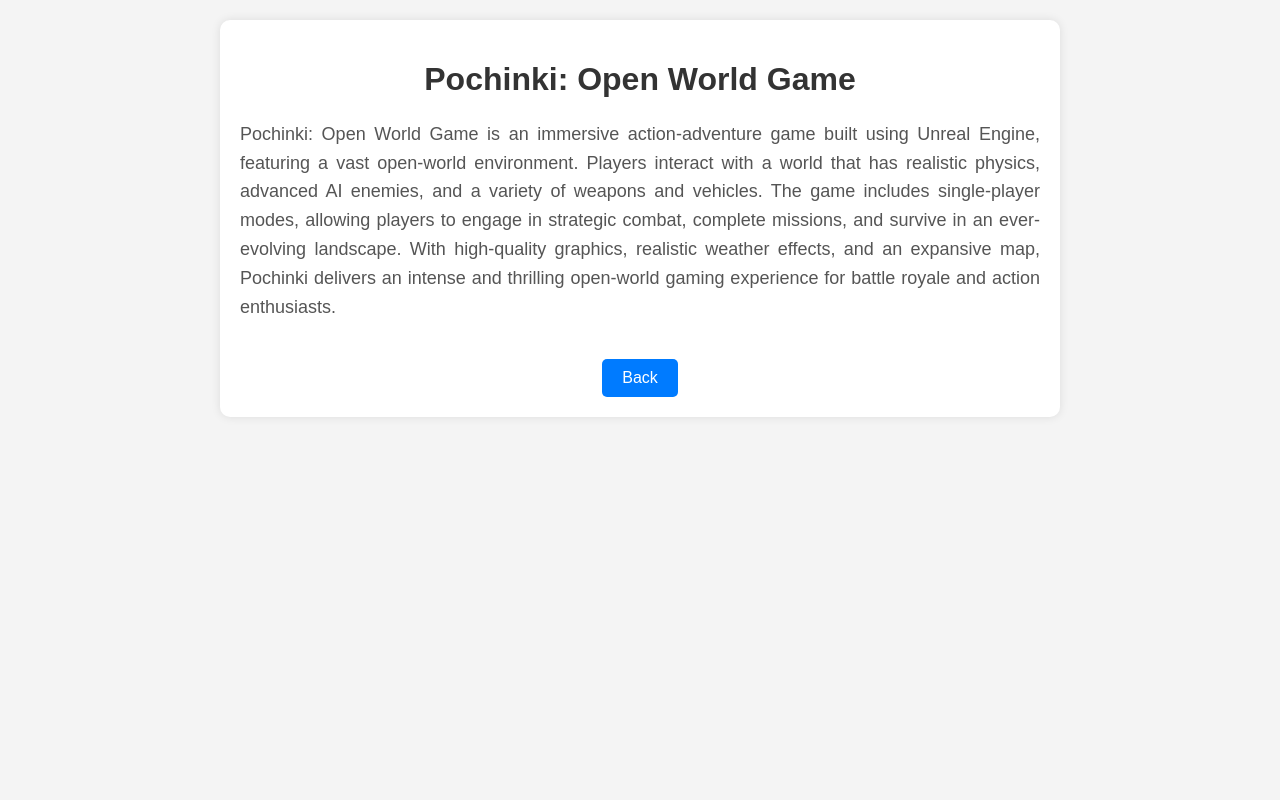
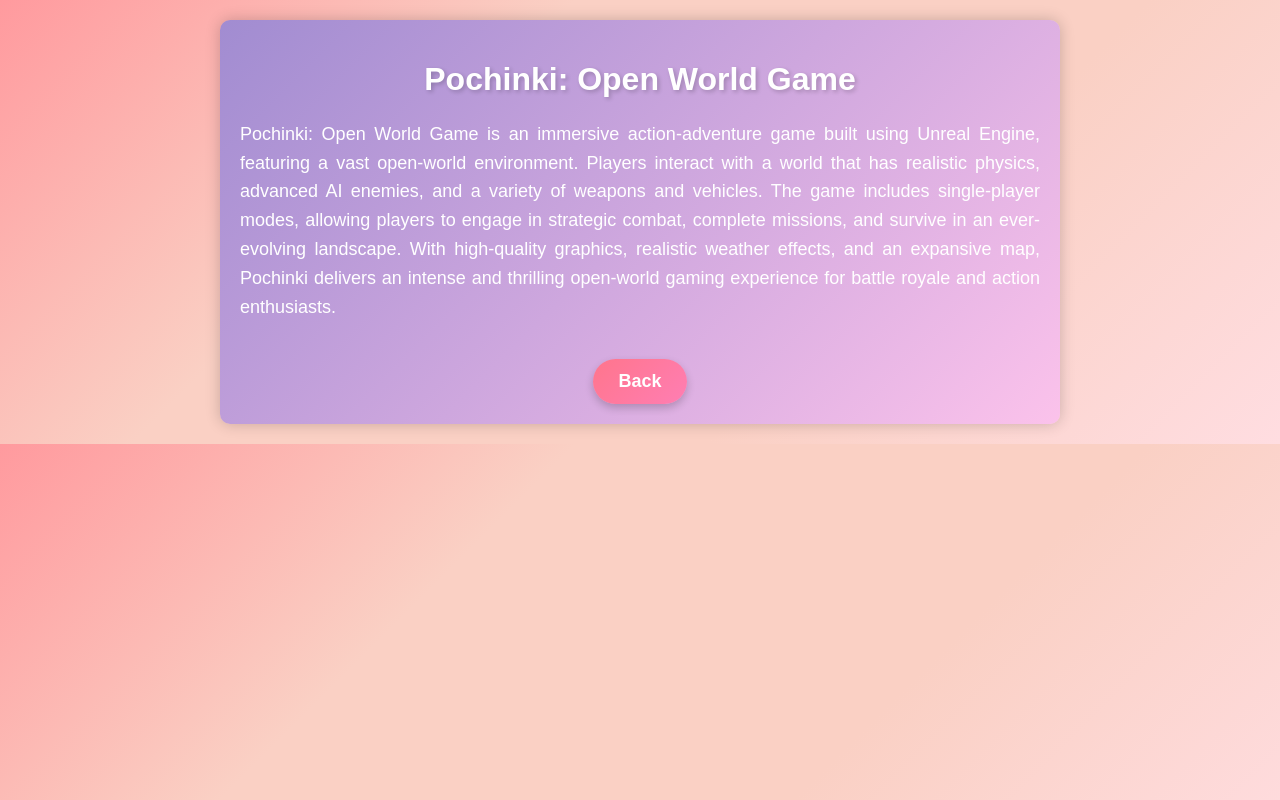
Before and after one commit to sivacssankar/portfolio, a plain HTML site: page pochinki.html in a window 1280 px wide. Drawn offline with Linux system fonts and the light colour scheme.

Commit message:
Update pochinki.html

```diff
--- a/pochinki.html
+++ b/pochinki.html
@@ -7,40 +7,46 @@
     <style>
         body {
             font-family: Arial, sans-serif;
-            background-color: #f4f4f4;
+            background: linear-gradient(135deg, #ff9a9e, #fad0c4, #fad0c4, #ffdde1);
             margin: 0;
             padding: 20px;
             text-align: center;
         }
         .container {
             max-width: 800px;
-            background: white;
+            background: linear-gradient(135deg, #a18cd1, #fbc2eb);
             padding: 20px;
             border-radius: 10px;
-            box-shadow: 0 0 10px rgba(0, 0, 0, 0.1);
+            box-shadow: 0 0 15px rgba(0, 0, 0, 0.2);
             margin: auto;
+            color: white;
         }
         h1 {
-            color: #333;
+            color: #fff;
+            text-shadow: 2px 2px 4px rgba(0, 0, 0, 0.2);
         }
         p {
             font-size: 18px;
-            color: #555;
+            color: #fff;
             line-height: 1.6;
             text-align: justify;
         }
         .back-button {
             display: inline-block;
             margin-top: 20px;
-            padding: 10px 20px;
-            background-color: #007bff;
+            padding: 12px 25px;
+            background: linear-gradient(135deg, #ff758c, #ff7eb3);
             color: white;
             text-decoration: none;
-            border-radius: 5px;
-            font-size: 16px;
+            border-radius: 30px;
+            font-size: 18px;
+            font-weight: bold;
+            transition: 0.3s;
+            box-shadow: 0 4px 8px rgba(0, 0, 0, 0.2);
         }
         .back-button:hover {
-            background-color: #0056b3;
+            background: linear-gradient(135deg, #ff5c8a, #ff4e88);
+            box-shadow: 0 6px 12px rgba(0, 0, 0, 0.3);
         }
     </style>
 </head>
```
